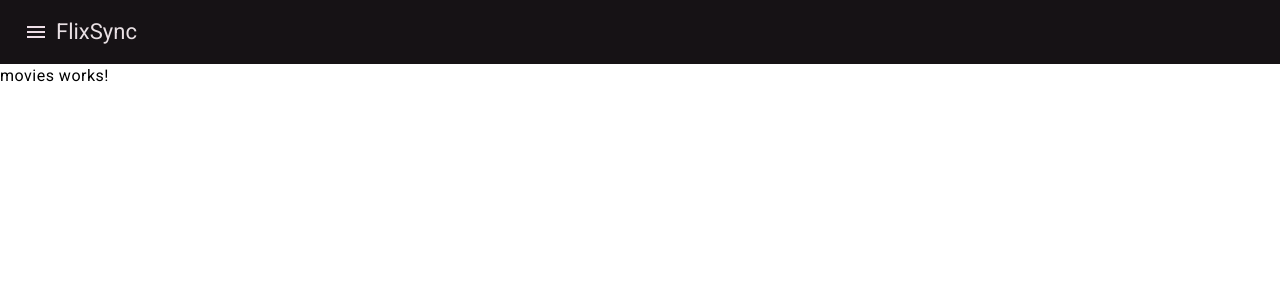
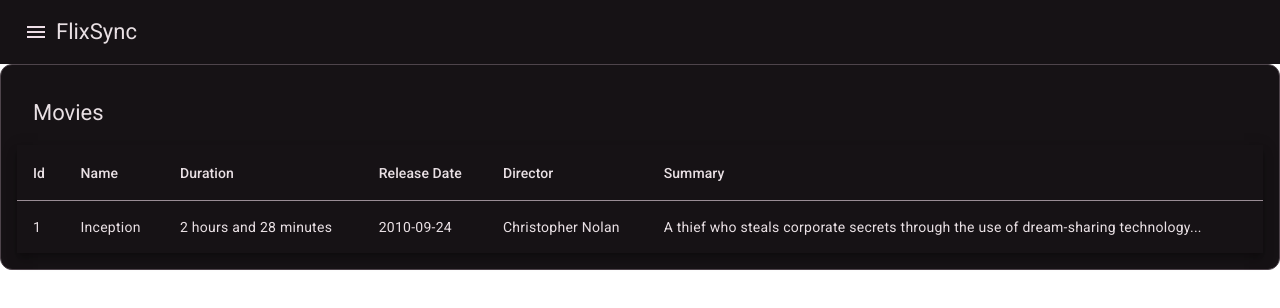
Before and after one commit to liviafausto/FlixSync, an Angular app in the folder flixsync-front-end/: page /movies in a window 1280 px wide. Shown: the top 308 px of the page. Built offline with nearby package versions, Linux system fonts and the light colour scheme.

Commit message:
feat: movies table

```diff
--- /dev/null
+++ b/flixsync-front-end/src/app/movies/model/movie.ts
@@ -0,0 +1,8 @@
+export interface Movie {
+  _id: number;
+  name: string;
+  duration: string;
+  release_date: string;
+  director: string;
+  summary: string;
+}
--- a/flixsync-front-end/src/app/movies/movies.module.ts
+++ b/flixsync-front-end/src/app/movies/movies.module.ts
@@ -3,6 +3,7 @@ import { NgModule } from '@angular/core';
 
 import { MoviesRoutingModule } from './movies-routing.module';
 import { MoviesComponent } from './movies/movies.component';
+import { AppMaterialModule } from '../shared/app-material/app-material.module';
 
 
 @NgModule({
@@ -11,7 +12,8 @@ import { MoviesComponent } from './movies/movies.component';
   ],
   imports: [
     CommonModule,
-    MoviesRoutingModule
+    MoviesRoutingModule,
+    AppMaterialModule
   ]
 })
 export class MoviesModule { }
--- a/flixsync-front-end/src/app/movies/movies/movies.component.html
+++ b/flixsync-front-end/src/app/movies/movies/movies.component.html
@@ -1 +1,50 @@
-<p>movies works!</p>
+<mat-card appearance="outlined">
+  <mat-card-content>
+
+    <mat-toolbar color="accent">
+      <span>Movies</span>
+    </mat-toolbar>
+
+    <table mat-table [dataSource]="movies" class="mat-elevation-z8">
+      <!-- Id Column -->
+      <ng-container matColumnDef="id">
+        <th mat-header-cell *matHeaderCellDef> Id </th>
+        <td mat-cell *matCellDef="let movie"> {{movie._id}} </td>
+      </ng-container>
+
+      <!-- Name Column -->
+      <ng-container matColumnDef="name">
+        <th mat-header-cell *matHeaderCellDef> Name </th>
+        <td mat-cell *matCellDef="let movie"> {{movie.name}} </td>
+      </ng-container>
+
+      <!-- Duration Column -->
+      <ng-container matColumnDef="duration">
+        <th mat-header-cell *matHeaderCellDef> Duration </th>
+        <td mat-cell *matCellDef="let movie"> {{movie.duration}} </td>
+      </ng-container>
+
+      <!-- Release Date Column -->
+      <ng-container matColumnDef="release-date">
+        <th mat-header-cell *matHeaderCellDef> Release Date </th>
+        <td mat-cell *matCellDef="let movie"> {{movie.release_date}} </td>
+      </ng-container>
+
+      <!-- Director Column -->
+      <ng-container matColumnDef="director">
+        <th mat-header-cell *matHeaderCellDef> Director </th>
+        <td mat-cell *matCellDef="let movie"> {{movie.director}} </td>
+      </ng-container>
+
+      <!-- Summary Column -->
+      <ng-container matColumnDef="summary">
+        <th mat-header-cell *matHeaderCellDef> Summary </th>
+        <td mat-cell *matCellDef="let movie"> {{movie.summary}} </td>
+      </ng-container>
+
+      <tr mat-header-row *matHeaderRowDef="displayedColumns"></tr>
+      <tr mat-row *matRowDef="let row; columns: displayedColumns;"></tr>
+    </table>
+
+  </mat-card-content>
+</mat-card>
--- a/flixsync-front-end/src/app/movies/movies/movies.component.scss
+++ b/flixsync-front-end/src/app/movies/movies/movies.component.scss
@@ -0,0 +1,3 @@
+table {
+  width: 100%;
+}
--- a/flixsync-front-end/src/app/movies/movies/movies.component.ts
+++ b/flixsync-front-end/src/app/movies/movies/movies.component.ts
@@ -1,4 +1,5 @@
 import { Component } from '@angular/core';
+import { Movie } from '../model/movie';
 
 @Component({
   selector: 'app-movies',
@@ -7,4 +8,13 @@ import { Component } from '@angular/core';
 })
 export class MoviesComponent {
 
+  movies: Movie[];
+  displayedColumns = ['id', 'name', 'duration', 'release-date', 'director', 'summary'];
+
+  constructor() {
+    this.movies = [
+      {_id: 1, name: "Inception", duration: "2 hours and 28 minutes", release_date: "2010-09-24", director: "Christopher Nolan", summary: "A thief who steals corporate secrets through the use of dream-sharing technology..."}
+    ];
+  }
+
 }
```
Also changed, not shown: flixsync-front-end/src/app/shared/app-material/app-material.module.ts (added, +13 -0 lines).
